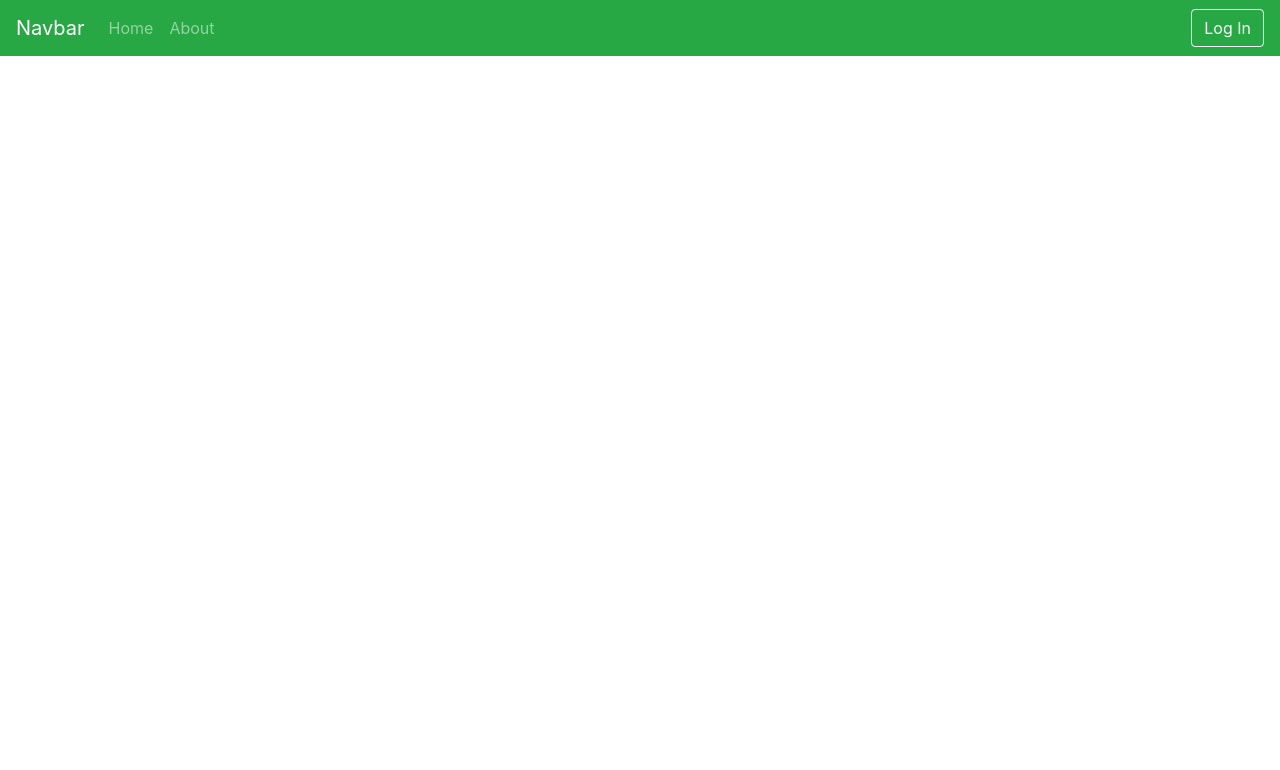
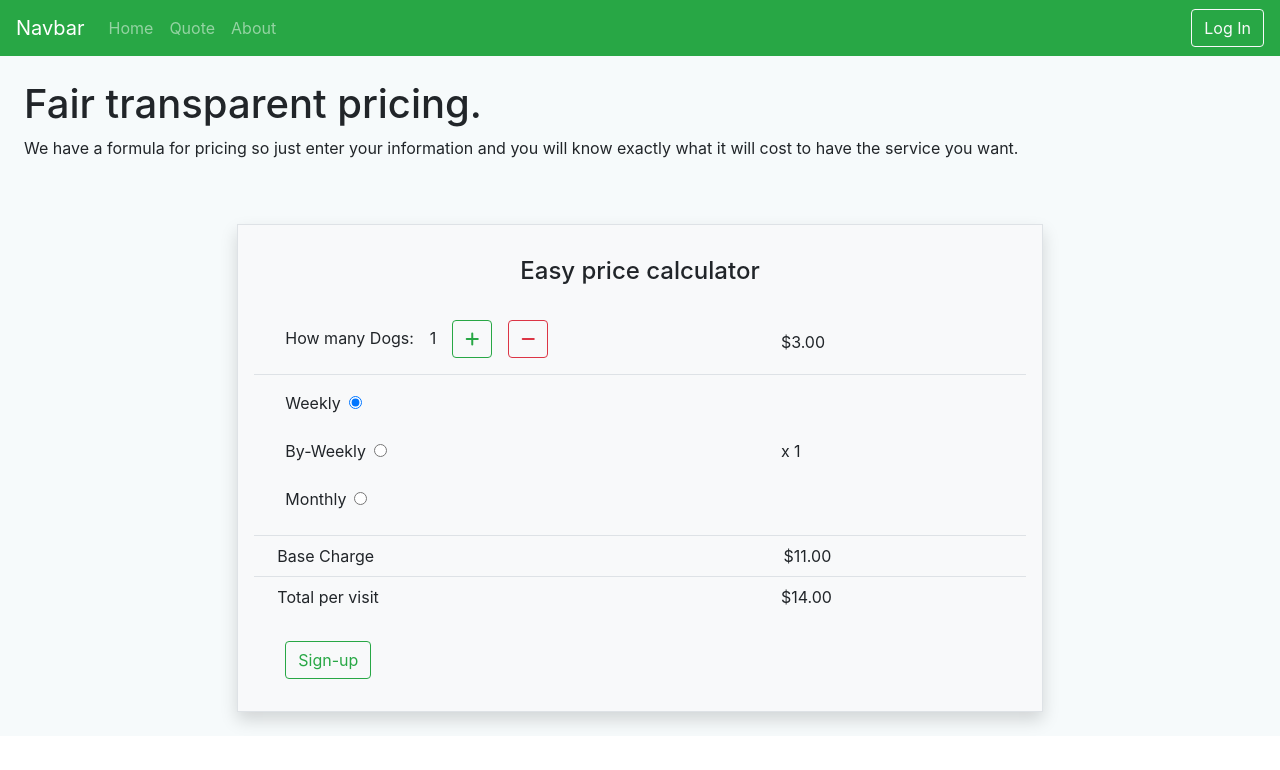
Before and after one commit to JustinLGates/react-w-auth-template, a React (Create React App) app: page /quote in a window 1280 px wide. Shown: the top 770 px of the page. Built offline with nearby package versions, Linux system fonts and the light colour scheme; no server answers.

Commit message:
added a price calculator and a quote page.

```diff
--- a/src/App.js
+++ b/src/App.js
@@ -6,6 +6,7 @@ import About from "./Pages/AboutPage";
 import Home from "./Pages/Home";
 import Profile from "./Pages/Profile";
 import landingPage from "./Pages/LandingPage";
+import quote from "./Pages/Quote";
 import { useAuth0 } from "@auth0/auth0-react";
 import { setBearer } from "./axios";
 import { resetBearer } from "./axios";
@@ -29,6 +30,7 @@ function App() {
       <Route path="/profile" exact component={Profile} />
       <Route path="/about" exact component={About} />
       <Route path="/home" exact component={Home} />
+      <Route path="/quote" exact component={quote} />
     </div>
   );
 }
--- a/src/Components/Nav.jsx
+++ b/src/Components/Nav.jsx
@@ -31,6 +31,12 @@ export const Nav = () => {
             </Link>
           </li>
 
+          <li className="nav-item ">
+            <Link className="nav-link" to="/quote">
+              Quote
+            </Link>
+          </li>
+
           <li className="nav-item">
             <Link className="nav-link" to="/about">
               About
--- /dev/null
+++ b/src/Components/PriceCalculator.jsx
@@ -0,0 +1,111 @@
+import { useState } from "react";
+import React from "react";
+
+const PriceCalculator = () => {
+  const base = 11;
+  const pricePerDog = 3;
+  const [totalPerVisit, setTotalPerVisit] = useState(14);
+  const [totalPerMonth, setTotalPerMonth] = useState(14*4);
+  const [dogs, setDogs] = useState(1);
+  const [weeks, setWeeks] = useState(1);
+  const [frequency, setFrequency] = useState("Weekly");
+
+function updateTotals(dogs, weeks) {
+  setTotalPerMonth()
+  setTotalPerVisit(dogs * pricePerDog * weeks + base)
+}
+
+function updateDogs(value) {
+  setDogs(value)
+  updateTotals(value, weeks)
+}
+
+function updateWeeks(weeks) {
+  setWeeks(weeks)
+
+  switch(weeks) {
+    case 0:
+      setFrequency("Weekly")
+      break;
+    case 2:
+      setFrequency("By-Weekly")
+      break;
+    case 4:
+      setFrequency("Monthly")
+      break;
+  }
+  updateTotals(dogs,weeks)
+}
+
+
+  return (
+
+<div className="border shadow p-3 bg-light">
+  <div className="row">
+    <div className="col-12 p-2">
+      <h4 className="text-center p-2">Easy price calculator</h4>
+    </div>
+  </div>
+  <div className="row m-0 border-bottom p-2 d-flex justify-content-center align-items-center">
+    <div className="col-9 col-md-8">
+      <div>
+        <label className="p-2" className="p-2" htmlFor="">How many Dogs: </label>
+        <label className="p-2" htmlFor="">{dogs}</label>
+        <button onClick={()=>updateDogs( dogs + 1 )} className="btn btn-outline-success mx-2"><i class="fas fa-plus"></i></button>
+        <button onClick={()=>updateDogs( dogs > 1 ? dogs-1 : 0 )} className="btn btn-outline-danger mx-2"><i class="fas fa-minus"></i></button>
+
+      </div>
+    </div>
+
+    <div className="col-3 col-md-4">
+    <label className="p-0 m-0" htmlFor="">{ "$" + dogs*pricePerDog + ".00" }</label>
+    </div>
+  </div>
+
+  <div className="row m-0 border-bottom p-2 d-flex justify-content-center align-items-center">
+    <div className="col-9 col-md-8">
+        <label className="p-2" htmlFor="">Weekly</label>
+        <input checked onChange={()=>updateWeeks(1)} name="frequency" type="radio"/>
+        <br/>
+        <label className="p-2" htmlFor="">By-Weekly</label>
+        <input onChange={()=>updateWeeks(2)} name="frequency" type="radio"/>
+        <br/>
+        <label className="p-2" htmlFor="">Monthly</label>
+        <input onChange={()=>updateWeeks(4)} name="frequency" type="radio"/>
+    </div>
+
+    <div className="col-3 col-md-4">
+
+      <label htmlFor="">{" x "+ weeks}</label>
+    </div>
+  </div>
+
+  <div className="row m-0 border-bottom d-flex justify-content-center align-items-center">
+    <div className="col-9 col-md-8">
+    <label className="p-2 m-0" htmlFor="">Base Charge</label>
+    </div>
+    <div className="col-3 col-md-4">
+      <label className="p-0 m-0" htmlFor="">{"$"+base+".00"}</label>
+    </div>
+  </div>
+
+  <div className="row m-0 p-2">
+    <div className="col-9 col-md-8">
+<label htmlFor="">Total per visit</label>
+    </div>
+
+    <div className="col-3 col-md-4">
+      <label htmlFor="">{"$"+totalPerVisit+".00"}</label>
+    </div>
+  </div>
+
+  <div className="row m-0 p-2">
+    <div className="col-12">
+    <button className="btn btn-outline-success m-2">Sign-up</button>
+    </div>
+  </div>
+
+</div>
+  );
+};
+export default PriceCalculator
--- a/src/Pages/Home.jsx
+++ b/src/Pages/Home.jsx
@@ -4,8 +4,8 @@ const HomePage = () => {
     <div className="container-fluid">
       <div className="row">
         <div className="col-12 text-center">
-          <h1 className="text-dark p-3">Company Name</h1>
-          <h2>Tag line......................</h2>
+          <h1 className="text-dark p-3">IDA SCOOPER</h1>
+          <h2>The pet waste removal experts.</h2>
         </div>
       </div>
     </div>
--- /dev/null
+++ b/src/Pages/Quote.jsx
@@ -0,0 +1,22 @@
+import React from "react";
+import PriceCalculator from "../Components/PriceCalculator"
+
+const Quote = () => {
+  return (
+    <div className="container-fluid bg-background ">
+      <div className="row">
+        <div className="col-12 p-4">
+          <h1 className="text-md-left text-center">Fair transparent pricing.</h1>
+          <p className="text-md-left text-center">We have a formula for pricing so just enter your information and you will know exactly what it will cost to have the service you want.</p>
+        </div>
+      </div>
+      <div className="row">
+        <div className=" col-lg-8  m-auto col-md-10 col-12 p-lg-4 p-2 ">
+        <PriceCalculator/>
+        </div>
+      </div>
+    </div>
+  );
+};
+
+export default Quote;
```
Also changed, not shown: src/Enums/Frequency.js (added, +35 -0 lines).
